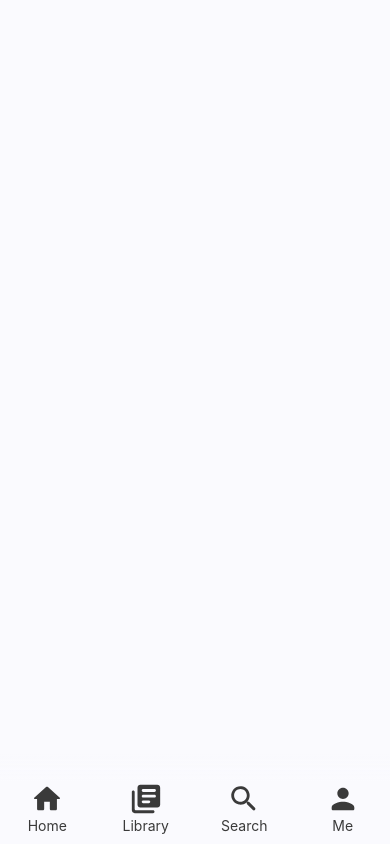
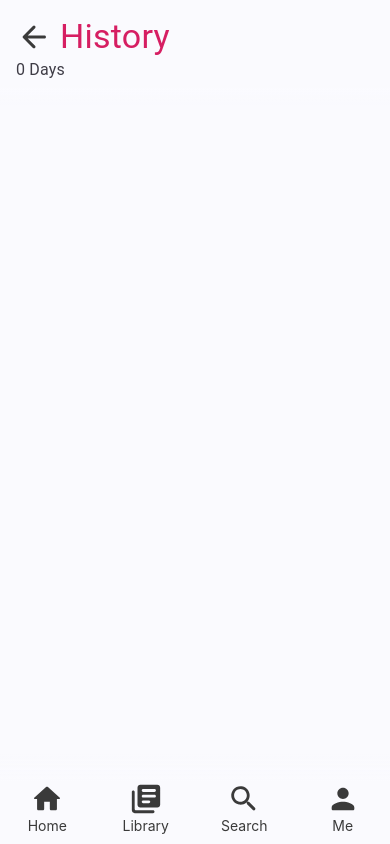
Before and after one commit to kukuckarastislav/lyrics-library, a React (Vite) app in the folder lyrics-library-react/: page /history in a window 390 px wide. Built offline with nearby package versions, Linux system fonts and the light colour scheme.

Commit message:
feat: history page

```diff
--- a/lyrics-library-react/src/App.tsx
+++ b/lyrics-library-react/src/App.tsx
@@ -13,6 +13,7 @@ import BackToSongButton from './components/BackToSongButton';
 
 import ThemeUtils from './utils/themeUtils';
 import SettingsPage from './pages/SettingsPage';
+import HistoryPage from './pages/HistoryPage';
 
 function App() {
 
@@ -32,6 +33,7 @@ function App() {
 
           <Route id='7' path="/settings" element={<SettingsPage />} />
           <Route id='8' path="/favorite" element={<SongBookPage />} />
+          <Route id='9' path="/history" element={<HistoryPage />} />
         </Routes>
         <div className='mt-[98px]'>
           <BottomNavigation />
--- /dev/null
+++ b/lyrics-library-react/src/pages/HistoryPage.module.scss
@@ -0,0 +1,39 @@
+.HistoryPageCss{
+
+
+    :global{
+
+        .topHeader{
+            @apply pt-4 pb-6 px-4;
+            width: 100%;
+            position: fixed;
+            top: 0;
+            background: var(--bg-ui-color);
+            background: linear-gradient(180deg, var(--bg-ui-color) 80%, rgba(0,0,0,0) 100%);
+
+            .libraryLabel {
+
+                color: var(--text-ui-active-color);
+            }
+        }
+
+        .contentContainer{
+            @apply mx-4;
+
+            margin-top: 108px;
+
+            .songHistoryDay{
+
+            }
+
+            .songContainer{
+                @apply grid grid-cols-1 gap-2 mx-4
+                    sm:grid-cols-2 sm:gap-3
+                    lg:grid-cols-3 lg:gap-4
+                    2xl:grid-cols-4 2xl:gap-6;
+            }
+        }
+
+    }
+
+}
--- /dev/null
+++ b/lyrics-library-react/src/pages/HistoryPage.tsx
@@ -0,0 +1,76 @@
+import { Typography } from '@mui/material';
+import style from './HistoryPage.module.scss';
+
+import userSettings, { SongHistory } from '../models/UserSettings';
+import { useState } from 'react';
+import SongCard from '../components/SongCard';
+import library from '../libraryData';
+
+import ArrowBackRoundedIcon from '@mui/icons-material/ArrowBackRounded';
+import { Link } from 'react-router-dom';
+
+export default function HistoryPage() {
+
+  const [history,] = useState(userSettings.songHistory);
+  const [showHistoryDate, setShowHistoryDate] = useState<string>('');
+
+  const showOrHideHistoryForDay = (date: string) => {
+    if (showHistoryDate === date) {
+      setShowHistoryDate('');
+    } else {
+      setShowHistoryDate(date);
+    }
+  }
+
+  return (
+    <div className={style.HistoryPageCss}>
+
+        <div className='topHeader' id="mePage_header">
+        <div className='flex items-center gap-2'>
+          <Link to="/me" className="iconButtonll">
+            <ArrowBackRoundedIcon sx={{ fontSize: 36 }} />
+          </Link>
+          <Typography variant="h4" sx={{ color: 'var(--text-ui-active-color)' }} className=''>
+            History
+          </Typography>
+        </div>
+        <Typography variant="body1" className='mb-4'>
+          {history.length} Days
+        </Typography>
+      </div>
+
+
+      <div id="mePage_container" className='contentContainer'>
+
+        {
+          history.reverse().map((songHistory: SongHistory) => {
+            return (
+              <div key={songHistory.date}>
+                <div className='llCard pointerTransparent select-none'
+                  onClick={() => showOrHideHistoryForDay(songHistory.date)}
+                >
+                  <Typography variant="h5" sx={{ color: 'var(--text-ui-active-color)' }} className=''>
+                    {songHistory.date}
+                  </Typography>
+                </div>
+                <div className='songContainer'>
+                  {showHistoryDate === songHistory.date &&
+                    library.getAllSongsByIds(songHistory.songs).map((song) => (
+                    <SongCard key={song.songBookUrl + song.url}
+                      showSoongBookName={true}
+                      song={song}
+                      songBookUrl={song.songBookUrl} />
+                  ))}
+                </div>
+              </div>
+            )
+          })
+
+        }
+
+      </div>
+
+
+    </div>
+  )
+}
```
